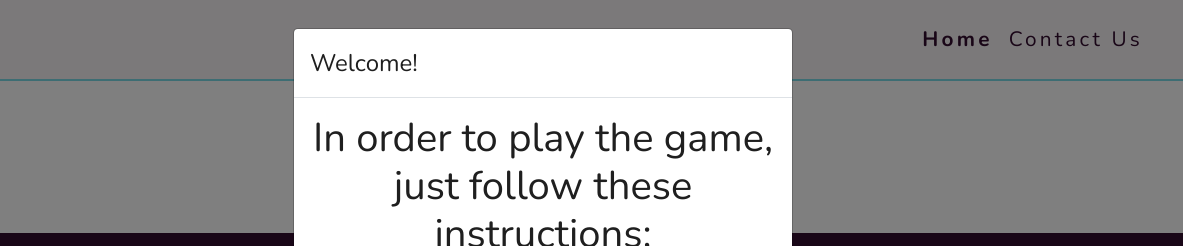
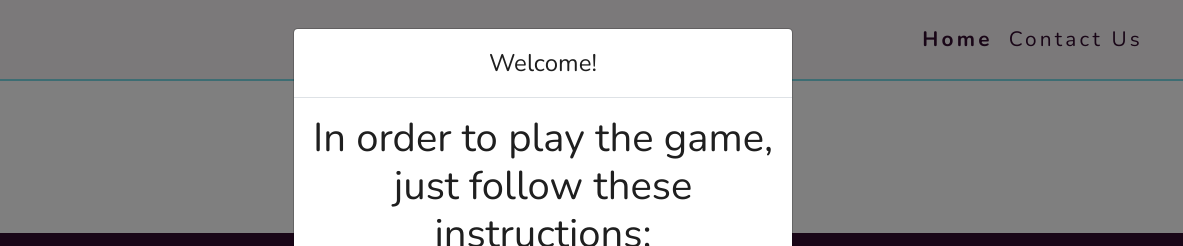
Before and after one commit to Code-Institute-Submissions/ms2-matchthepairs, a plain HTML site: page index.html in a window 1280 px wide. Both pictures are taken after a click on the button 783 px from the left and 156 px from the top of the page. Shown: the top 246 px of the page, 97-1280 px from the left. Drawn offline with nearby package versions, Linux system fonts and the light colour scheme.

Commit message:
add justify class to modal header to center content

```diff
--- a/index.html
+++ b/index.html
@@ -43,7 +43,7 @@
             <div id="instructionModal" class="modal fade" role="dialog">
                 <div class="modal-dialog">
                     <div class="modal-content">
-                        <div class="modal-header">
+                        <div class="modal-header justify-content-center">
                             <h4 class="modal-title">Welcome!</h4>
                         </div>
 
```
